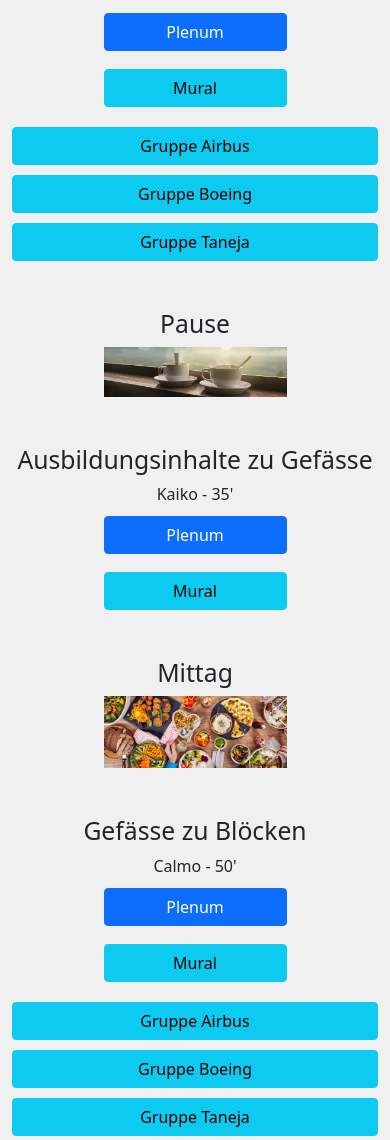
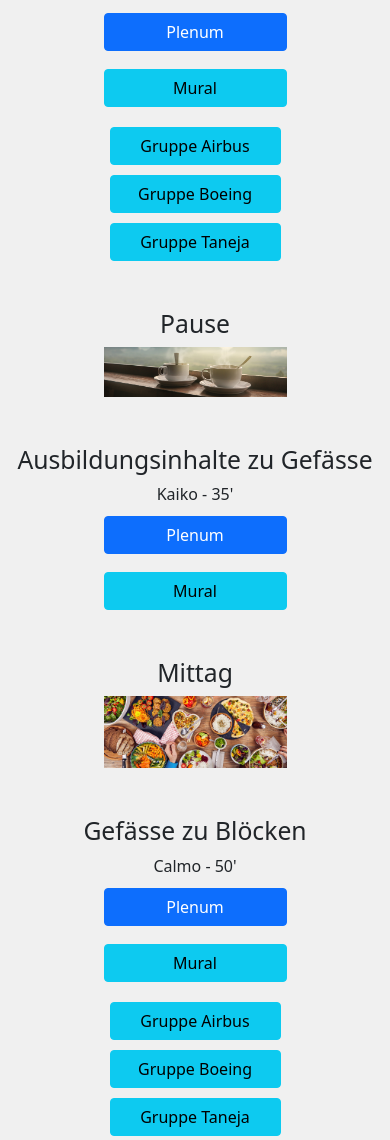
Before and after one commit to noahzarro/planungstag, a plain HTML site: page index.html in a window 390 px wide. Shown: the part 702-1842 px from the top of the page. Drawn offline with nearby package versions, Linux system fonts and the light colour scheme.

Commit message:
buttons now truly responsive

```diff
--- a/index.html
+++ b/index.html
@@ -63,20 +63,24 @@
             <div class="col-3">
 
             </div>
-            <div class="col-md-2">
+            <div class="col-6">
+                <div class="row">
+                    <div class="col-sm-4">
                         <div class="d-grid col-12 mx-auto">
                             <button class="btn btn-info" type="button">Gruppe Airbus</button>
                         </div>
                     </div>
-            <div class="col-md-2">
+                    <div class="col-sm-4">
                         <div class="d-grid col-12 mx-auto">
                             <button class="btn btn-info" type="button">Gruppe Boeing</button>
                         </div>
                     </div>
 
-            <div class="col-md-2">
+                    <div class="col-sm-4">
                         <div class="d-grid col-12 mx-auto">
                             <button class="btn btn-info" type="button">Gruppe Taneja</button>
+                        </div>
+                    </div>
                 </div>
             </div>
 
@@ -131,20 +135,24 @@
             <div class="col">
 
             </div>
-            <div class="col-md-2">
+            <div class="col-6">
+                <div class="row">
+                    <div class="col-sm-4">
                         <div class="d-grid col-12 mx-auto">
                             <button class="btn btn-info" type="button">Gruppe Airbus</button>
                         </div>
                     </div>
-            <div class="col-md-2">
-                <div class="d-grid  col-12 mx-auto">
+                    <div class="col-sm-4">
+                        <div class="d-grid col-12 mx-auto">
                             <button class="btn btn-info" type="button">Gruppe Boeing</button>
                         </div>
                     </div>
 
-            <div class="col-md-2">
-                <div class="d-grid  col-12 mx-auto">
+                    <div class="col-sm-4">
+                        <div class="d-grid col-12 mx-auto">
                             <button class="btn btn-info" type="button">Gruppe Taneja</button>
+                        </div>
+                    </div>
                 </div>
             </div>
 
@@ -179,20 +187,24 @@
             <div class="col">
 
             </div>
-            <div class="col-md-2">
+            <div class="col-6">
+                <div class="row">
+                    <div class="col-sm-4">
                         <div class="d-grid col-12 mx-auto">
                             <button class="btn btn-info" type="button">Gruppe Airbus</button>
                         </div>
                     </div>
-            <div class="col-md-2">
-                <div class="d-grid  col-12 mx-auto">
+                    <div class="col-sm-4">
+                        <div class="d-grid col-12 mx-auto">
                             <button class="btn btn-info" type="button">Gruppe Boeing</button>
                         </div>
                     </div>
 
-            <div class="col-md-2">
-                <div class="d-grid  col-12 mx-auto">
+                    <div class="col-sm-4">
+                        <div class="d-grid col-12 mx-auto">
                             <button class="btn btn-info" type="button">Gruppe Taneja</button>
+                        </div>
+                    </div>
                 </div>
             </div>
 
```
Lines whose indentation alone changed are shown as unchanged.
